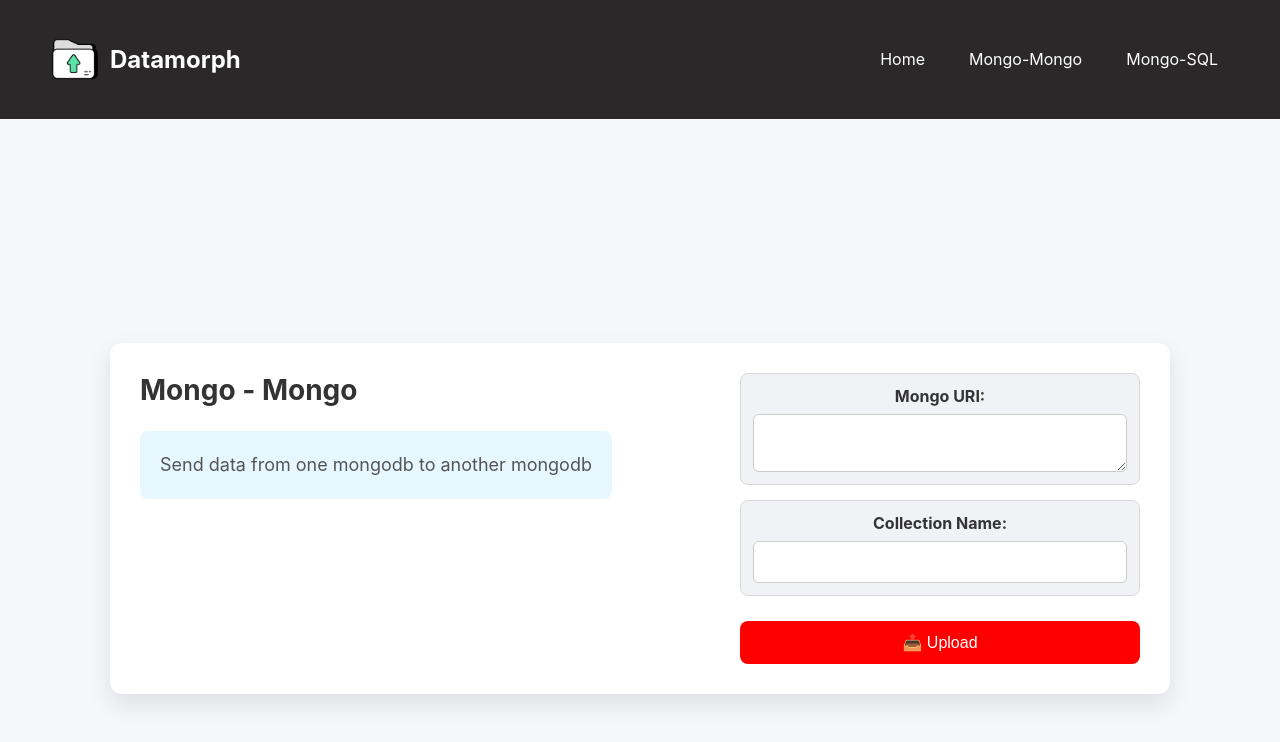
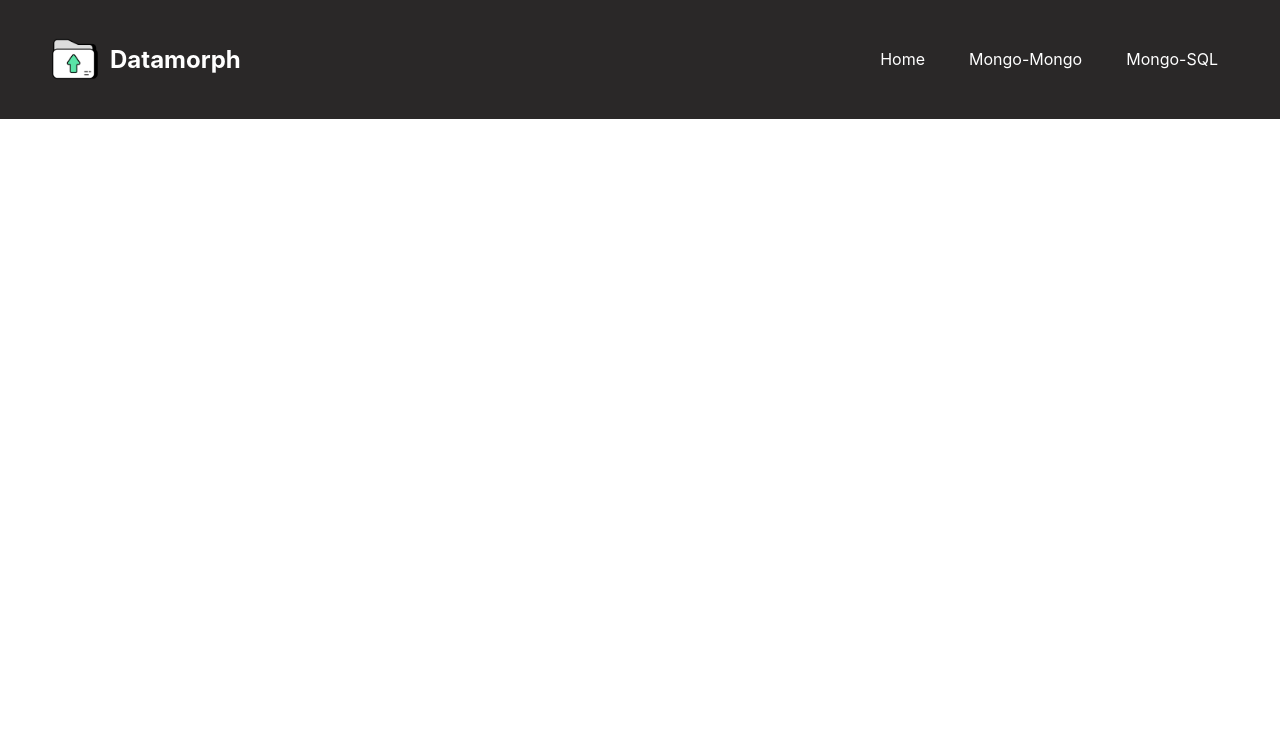
Before and after one commit to N00rAhmed/Import-Export-Tool, a React (Create React App) app: page /mongo in a window 1280 px wide. Shown: the top 742 px of the page. Built offline with nearby package versions, Linux system fonts and the light colour scheme.

Commit message:
removed mongosql files

```diff
--- a/src/Mongo.js
+++ /dev/null
@@ -1,115 +0,0 @@
-import React, { useState } from "react";
-import axios from "axios";
-// import "./App.css"
-import "./styles/mongo.css"
-
-
-// allow to send data from one mongodb to another mongodb
-function Mongo() {
-    const [file, setFile] = useState(null);
-    const [mongoURI, setMongoURI] = useState("");
-    const [collectionName, setCollectionName] = useState("");
-    const [message, setMessage] = useState("");
-
-
-    const handleFileChange = (e) => {
-        setFile(e.target.files[0]);
-    };
-
-    const handleUpload = async (e) => {
-        e.preventDefault();
-
-        if (!file || !mongoURI || !collectionName) {
-            setMessage("please provide all the required inputs");
-            return;
-        }
-
-        const formdata = new FormData();
-        formdata.append("file", file);
-        formdata.append("mongoURI", mongoURI);
-        formdata.append("collectionName", collectionName);
-
-        try {
-            const response = await axios.post("http://localhost:5000/upload", formdata, {
-                headers: { "Content-Type": "multipart/form-data" },
-            });
-            setMessage(response.data.message);
-        } catch (error) {
-            setMessage(error.response ? error.response.data.message : "Error uploading file");
-        }
-    };
-
-    const handleExport = async () => {
-        if (!mongoURI || !collectionName) {
-            setMessage("Please provide Mongo URI and collection name");
-            return;
-        }
-
-        try {
-            const response = await axios.get("http://localhost:5000/export", {
-                params: { mongoURI, collectionName },
-                responseType: "blob", // Important for handling binary data
-            });
-
-            // Create a link element and trigger the download
-            const url = window.URL.createObjectURL(new Blob([response.data]));
-            const link = document.createElement("a");
-            link.href = url;
-            link.setAttribute("download", `${collectionName}.xlsx`);
-            document.body.appendChild(link);
-            link.click();
-            link.remove();
-
-            setMessage("Data exported successfully!");
-        } catch (error) {
-            setMessage(error.response ? error.response.data.message : "Error exporting data");
-        }
-    };
-
-
-
-  return (
-        <div className="background">
-          <div className="container">
-            <div className="content">
-              <div className="left-section">
-                <h2>Mongo - Mongo</h2>
-                <p className="description">
-                    Send data from one mongodb to another mongodb
-                </p>
-              </div>
-              <form className="inputSection" onSubmit={handleUpload}>
-                <div className="inputcontainer">
-                  <label>Mongo URI:</label>
-                  <textarea
-                    value={mongoURI}
-                    onChange={(e) => setMongoURI(e.target.value)}
-                    required
-                  />
-                </div>
-                <div className="inputcontainer">
-                  <label>Collection Name:</label>
-                  <input
-                    type="text"
-                    value={collectionName}
-                    onChange={(e) => setCollectionName(e.target.value)}
-                    required
-                  />
-                </div>
-
-                {/* make two of the same input fields */}
-
-                <button className="upload-btn" type="submit">
-                  📤 Upload
-                </button>
-              </form>
-            </div>
-
-
-            {message && <p className="message">{message}</p>}
-          </div>
-        </div>
-  )
-}
-
-export default Mongo
--- a/src/MongoSQL.js
+++ /dev/null
@@ -1,11 +0,0 @@
-import React from 'react'
-// allow to send data from mongo to sql
-function MongoSQL() {
-  return (
-    <div>
-        MongoSQL
-    </div>
-  )
-}
-
-export default MongoSQL
--- a/src/Routers.js
+++ b/src/Routers.js
@@ -2,8 +2,6 @@ import React from "react";
 import { BrowserRouter, Routes, Route } from "react-router-dom";
 import Navbar from "./Navbar";
 import Home from "./App";
-import Mongo from "./Mongo";
-import MongoSQL from "./MongoSQL";
 
 function Routers() {
   return (
@@ -11,8 +9,6 @@ function Routers() {
       <Navbar />
       <Routes>
         <Route path="/" element={<Home />} />
-        <Route path="/mongo" element={<Mongo />} />
-        <Route path="/mongosql" element={<MongoSQL />} />
       </Routes>
     </BrowserRouter>
   );
```
